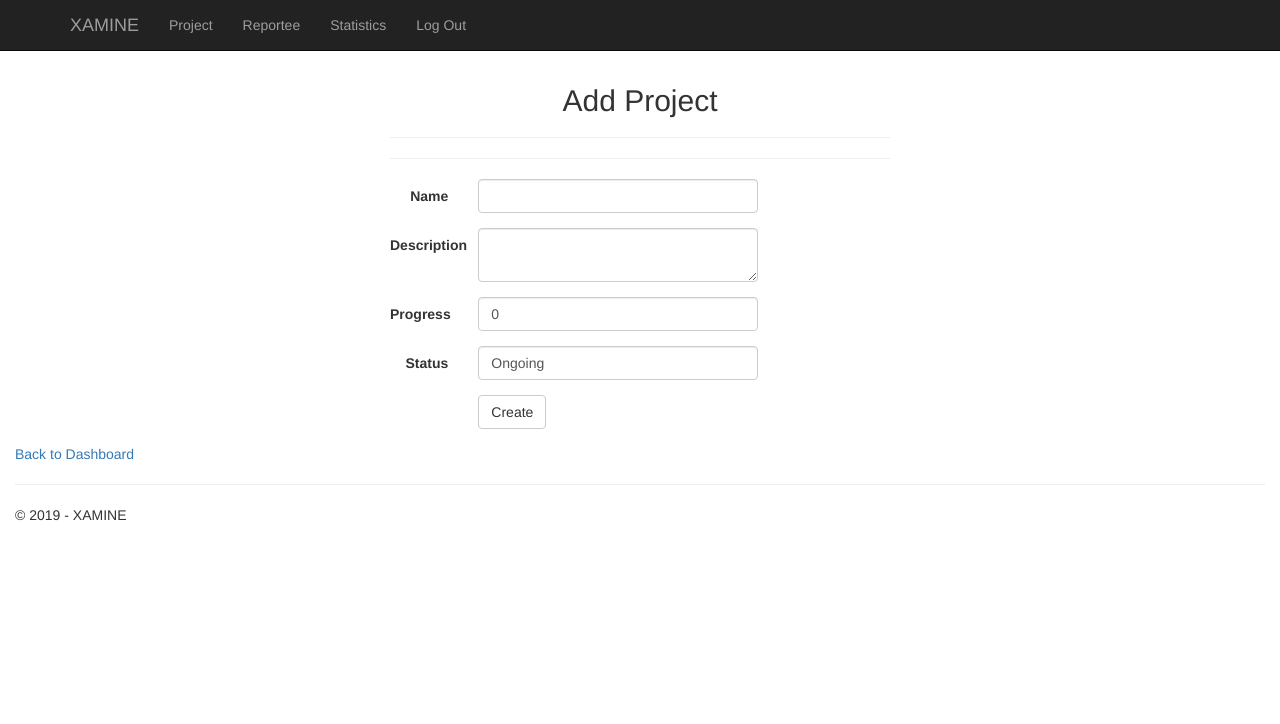
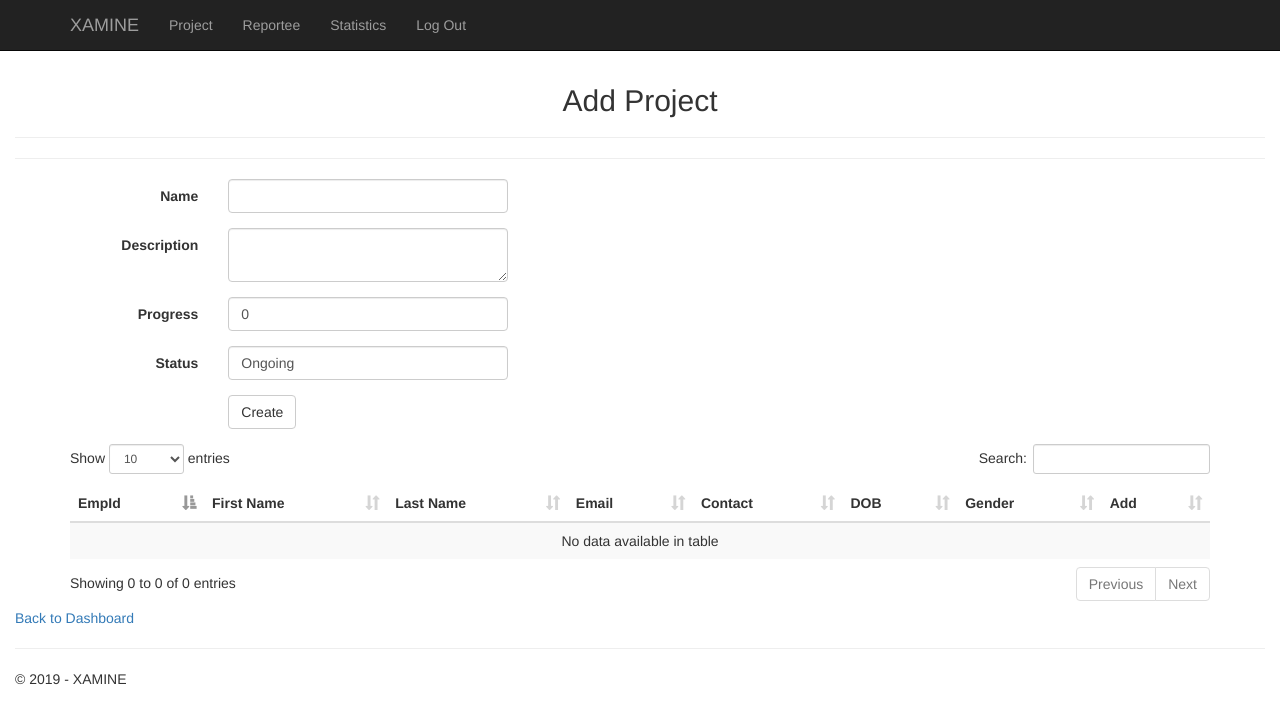
Before and after one commit to navjit72/XamineMVC, an ASP.NET MVC app: template Xamine/Views/Manager/AddProject.cshtml in a window 1280 px wide. Shown: the top 724 px of the page. Run offline with ASP.NET Core 8 and stand-ins for ASP.NET MVC 5, Linux system fonts and the light colour scheme; the template is opened without the code that fills it, so the values that code supplies are empty; the project's own start-up code is not run, and a stand-in starts its controllers and pages; some libraries are stand-ins or nearby versions.

Commit message:
reportee being assigned a project

```diff
--- a/Xamine/Views/Manager/AddProject.cshtml
+++ b/Xamine/Views/Manager/AddProject.cshtml
@@ -1,6 +1,6 @@
 @*Author : Navjit Kaur*@
 
-@model Xamine.Models.ProjectModel
+@model Xamine.ViewModels.ReporteeProjectViewModel
 @{
     ViewBag.Title = "AddProject";
     Layout = "~/Views/Shared/_ManagerLayout.cshtml";
@@ -9,7 +9,7 @@
 <center> <h2>Add Project</h2> </center>
 
 @*Form for submitting the request to add new project*@
-@using (Html.BeginForm("AddProject", "Manager", FormMethod.Post, new { @class = "partialforms" }))
+@using (Html.BeginForm("AddProject", "Manager", FormMethod.Post))
 {
     @Html.AntiForgeryToken()
     <hr />
@@ -20,33 +20,33 @@
 
 
         <div class="form-group">
-            @Html.LabelFor(model => model.Name, new { @class = "control-label col-md-2" })
+            @Html.LabelFor(model=> model.ProjectModel.Name, new { @class = "control-label col-md-2" })
             <div class="col-md-10">
-                @Html.TextBoxFor(model => model.Name, new { @class = "form-control" })
-                @Html.ValidationMessageFor(model => model.Name, "", new { @class = "text-danger" })
+                @Html.TextBoxFor(model => model.ProjectModel.Name, new { @class = "form-control" })
+                @Html.ValidationMessageFor(model => model.ProjectModel.Name, "", new { @class = "text-danger" })
             </div>
         </div>
 
         <div class="form-group">
-            @Html.LabelFor(model => model.Description, new { @class = "control-label col-md-2" })
+            @Html.LabelFor(model => model.ProjectModel.Description, new { @class = "control-label col-md-2" })
             <div class="col-md-10">
-                @Html.TextAreaFor(model => model.Description, new { @class = "form-control" })
+                @Html.TextAreaFor(model => model.ProjectModel.Description, new { @class = "form-control" })
 
             </div>
         </div>
 
         <div class="form-group">
-            @Html.LabelFor(model => model.Progress, new { @class = "control-label col-md-2" })
+            @Html.LabelFor(model => model.ProjectModel.Progress, new { @class = "control-label col-md-2" })
             <div class="col-md-10">
-                @Html.TextBoxFor(model => model.Progress, new { @class = "form-control", @type = "number" })
+                @Html.TextBoxFor(model => model.ProjectModel.Progress, new { @class = "form-control", @type = "number" })
 
             </div>
         </div>
 
         <div class="form-group">
-            @Html.LabelFor(model => model.Status, new { @class = "control-label col-md-2" })
+            @Html.LabelFor(model => model.ProjectModel.Status, new { @class = "control-label col-md-2" })
             <div class="col-md-10">
-                @Html.TextBoxFor(model => model.Status, new { @class = "form-control" })
+                @Html.TextBoxFor(model => model.ProjectModel.Status, new { @class = "form-control" })
 
             </div>
         </div>
@@ -57,9 +57,62 @@
             </div>
         </div>
     </div>
-}
+    <div class="container">
+        <table id="reportees" class="table table-responsive table-striped">
+            <thead>
+                <tr>
+                    <th>EmpId</th>
+                    <th>First Name</th>
+                    <th>Last Name</th>
+                    <th>Email</th>
+                    <th>Contact</th>
+                    <th>DOB</th>
+                    <th>Gender</th>
+                    <th>Add</th>
+                </tr>
+            </thead>
+            <tbody>
+                @foreach (var reportee in Model.AllReportees)
+                {
+                    <tr>
+                        <td id="eId">@reportee.EmpId</td>
+                        <td id="eFname">@reportee.Fname</td>
+                        <td id="eLname">@reportee.Lname</td>
+                        <td id="eEmail">@reportee.Email</td>
+                        <td id="eContact">@reportee.Contact</td>
+                        <td id="eDOB">@reportee.DOB.Value.ToString("dd/MM/yyyy")</td>
+                        <td id="eGender">@reportee.Gender</td>
+                        <td>
+                            <a data-reportee-id="@reportee.EmpId" class="btn btn-default glyphicon glyphicon-plus-sign js-add" name="Add"></a>
+                        </td>
+                    </tr>
+                }
+            </tbody>
+        </table>
+        </div>
+        }
 
-@*Link to Manager Dashboard*@
-<div>
-    @Html.ActionLink("Back to Dashboard", "Dashboard")
-</div>
+        @*Link to Manager Dashboard*@
+        <div>
+            @Html.ActionLink("Back to Dashboard", "Dashboard")
+        </div>
+
+        @section scripts{
+            <script>
+                $(document).ready(function () {
+                    $("#reportees").DataTable();
+
+                    $("#reportees").on("click", ".js-add", function () {
+                        var buttonRef = $(this);
+
+                        $.ajax({
+                                url: "/Manager/AddReporteeToProject/" + buttonRef.attr("data-reportee-id"),
+                                method: "POST",
+                                success: function () {
+                                    buttonRef.parents("tr").remove();
+                                }
+                            });
+                    });
+                });
+            </script>
+        }
```
Also changed, not shown: Xamine/Controllers/ManagerController.cs (+51 -12 lines), Xamine/ViewModels/ReporteeProjectViewModel.cs (added, +15 -0 lines), Xamine/Xamine.csproj.
